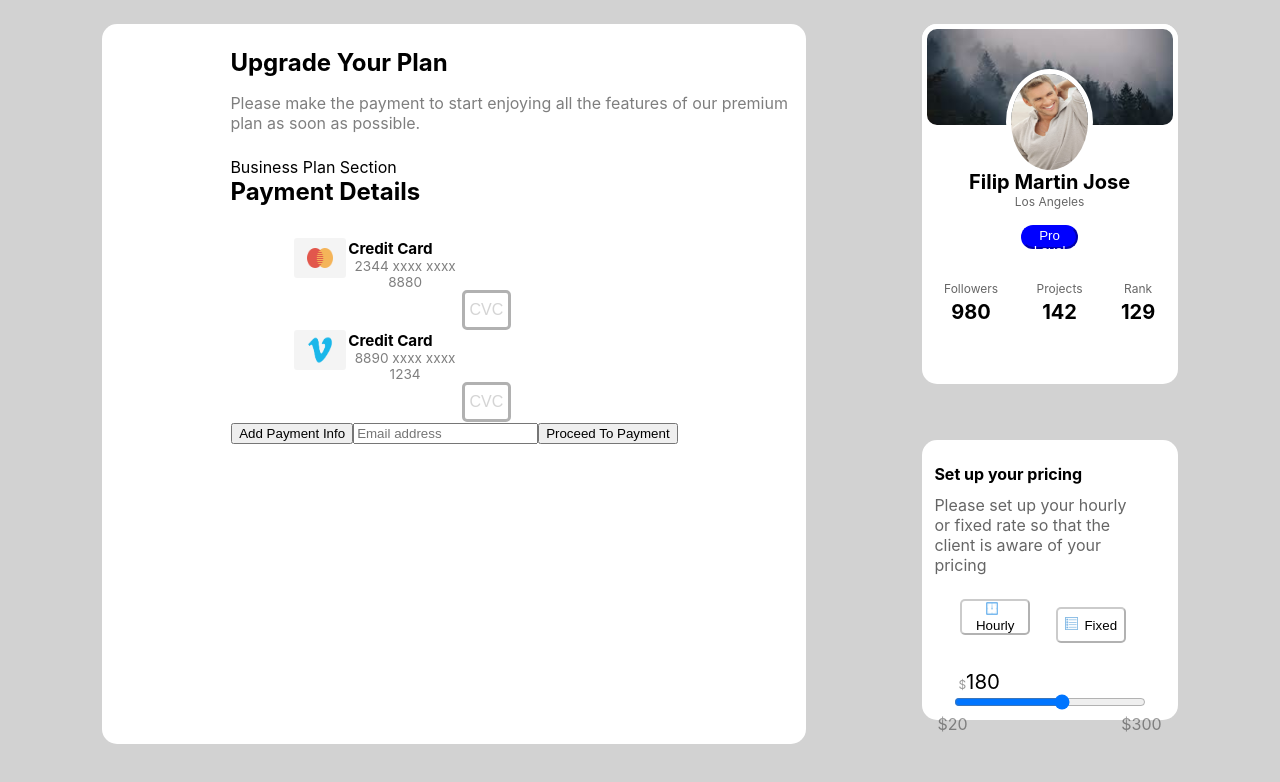
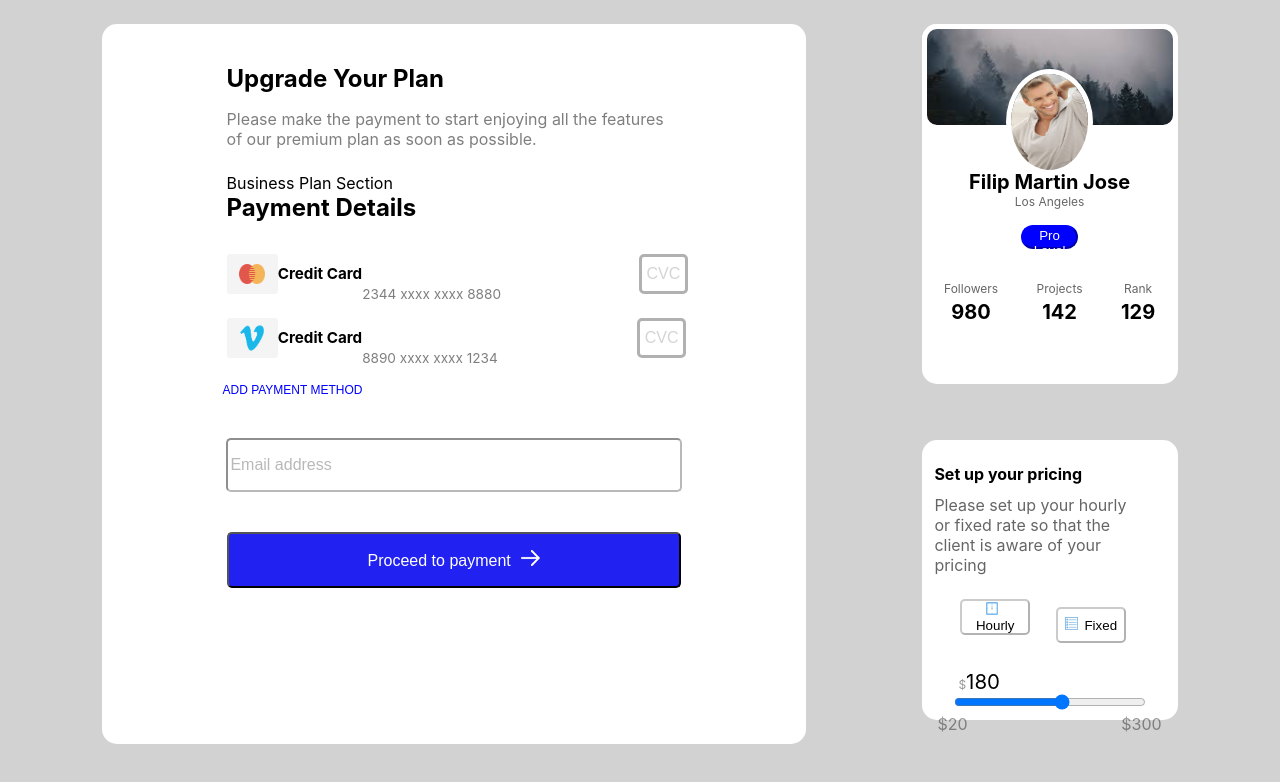
Before and after one commit to TravisExline/RF-Code-Challenge, a React (Create React App) app: page / in a window 1280 px wide. Shown: the top 782 px of the page. Built offline with nearby package versions, Linux system fonts and the light colour scheme.

Commit message:
cc numbers weird

```diff
--- a/src/components/CreditCard.js
+++ b/src/components/CreditCard.js
@@ -11,8 +11,8 @@ class CreditCard extends React.Component {
                 </div>
                 <div className='info-holder'>
                     <h1 className='payment-type'>{this.props.type}</h1>
+                    <input className='cvc-input' placeholder='CVC'/>
                     <p className='cc-number'>{this.props.cardNumber}</p>
-                    <input className='cvc-input' placeholder='CVC'/>
                 </div>
             </div>
         )
--- a/src/components/PaymentOptions.js
+++ b/src/components/PaymentOptions.js
@@ -3,6 +3,7 @@ import CreditCard from './CreditCard'
 import MasterCard from '../imgs/mastercard.png'
 import V from '../imgs/v.png'
 import '../style/PaymentOptions.css'
+import arrow from '../imgs/arrow.png'
 
 class PaymentOptions extends React.Component {
     constructor() {
@@ -25,9 +26,11 @@ class PaymentOptions extends React.Component {
                 {this.state.paymentTypes.map((paymentType) => (
                     <CreditCard id={paymentType.id} photo={paymentType.photo} cardNumber={paymentType.cardNumber} type={paymentType.type}/>
                 ))}
-                <button className='add-payment-btn'>Add Payment Info</button>
-                <input className='email-input' placeholder='Email address'/>
-                <button className='proceed-btn'>Proceed To Payment</button>
+                <button className='add-payment-btn'>ADD PAYMENT METHOD</button>
+                <div className='input-div'>
+                    <input className='email-input' placeholder='Email address'/>
+                </div>
+                <button className='proceed-btn'>Proceed to payment<img src={arrow} className='arrow'/></button>
             </div>
         )
     }
--- a/src/style/CreditCard.css
+++ b/src/style/CreditCard.css
@@ -14,7 +14,7 @@
     background-color: rgba(151, 151, 151, 0.11);
     border-radius: 3px;
     float: left;
-    margin-left: 15vw;
+    margin-left: 9.7vw;
 
 }
 
@@ -25,17 +25,18 @@
 }
 
 .payment-type {
-    padding-right: 29vw;
+    /* padding-right: 29vw; */
     margin-bottom: 0;
     font-size: 1.9vh;
+    float: left;
 }
 
 .cc-number {
     font-size: 1.7vh;
-    padding-right: 26.7vw;
-    margin-top: 0;
+    margin-top: 4vh;
     margin-bottom: 0;
     opacity: 50%;
+    float: left;
 }
 
 .cvc-input {
@@ -47,5 +48,6 @@
     text-align: center;
     font-size: 2vh;
     font-weight: 525;
-    margin-left: 5vw;
+    margin-left: 1.5vw;
+    margin-bottom: 5vh;
 }
--- a/src/style/PaymentOptions.css
+++ b/src/style/PaymentOptions.css
@@ -5,17 +5,21 @@
     background-color: white;
     border-radius: 15px;
     margin-top: 3vh;
+    align-content: flex-start;
+    flex-direction: column;
+    display: flex;
 }
 
 .upgrade-head, .detail-text, .plan-section{
     text-align: left;
-    padding-left: 10vw;
+    max-width: 35vw;
+    padding-left: 9.7vw;
     margin-bottom: 0;
 }
 
 .payment-details-head {
     text-align: left;
-    padding-left: 10vw;
+    padding-left: 9.7vw;
     margin-top: 0;
     margin-bottom: 4vh;
 }
@@ -30,3 +34,40 @@
     opacity: 50%;
     margin-bottom: 3vh;
 }
+
+.add-payment-btn {
+    font-size: 1.5vh;
+    background-color: white;
+    border: none;
+    color: Blue;
+    margin-right: 25.3vw;
+}
+
+.input-div {
+   align-content: center;
+}
+
+.email-input {
+    width: 35vw;
+    height: 6vh;
+    margin-top: 5vh;
+    border-radius: 5px;
+    font-size: 2vh;
+    opacity: 50%;
+}
+
+.proceed-btn {
+    width: 35.5vw;
+    height: 7vh;
+    font-size: 2vh;
+    margin-left: 9.7vw;
+    margin-top: 5vh;
+    color: white;
+    background-color: rgb(33, 33, 241);
+    border-radius: 5px;
+}
+
+.arrow {
+    width: 1.5vw;
+    padding-left: 10px;
+}
```
Also changed, not shown: src/imgs/arrow.png (added).
